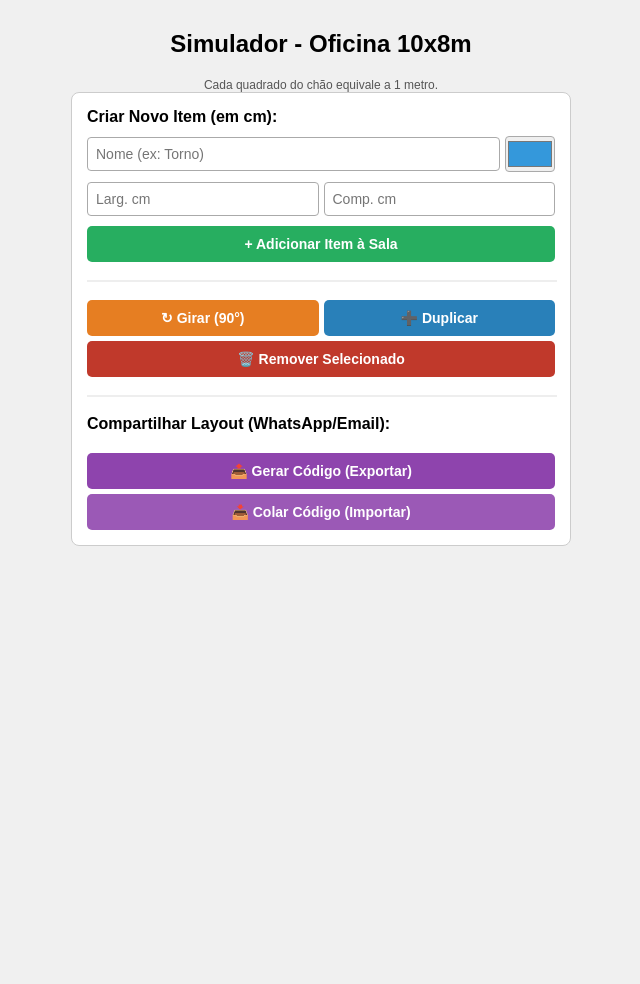
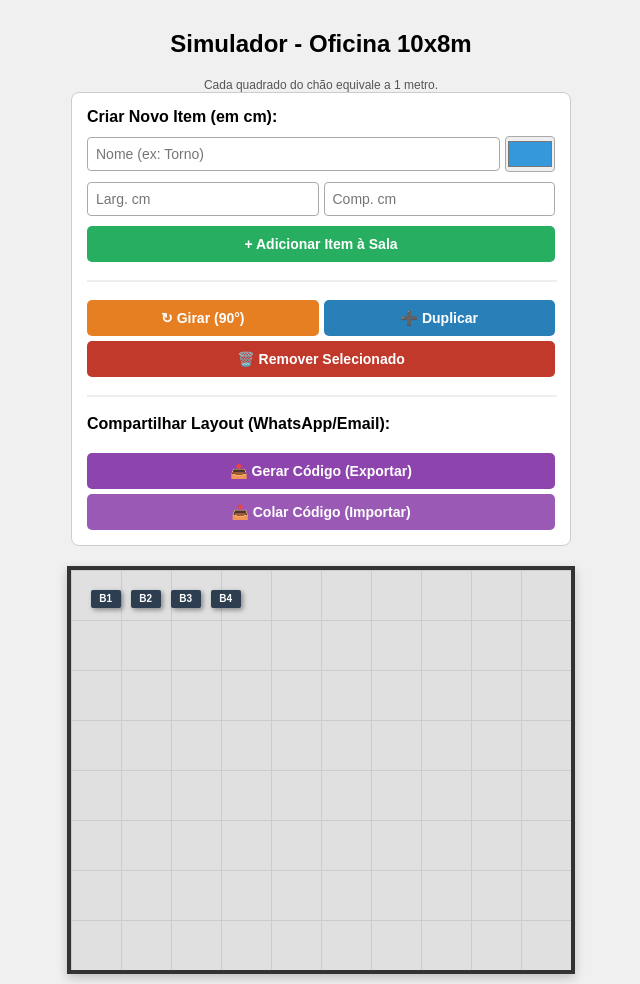
Before and after one commit to VictorHugo277/Senai-oficina, a plain HTML site: page index.html in a window 1280 px wide. Shown: the whole page, without its empty margins (319-959 px from the left). Before the commit the page ends 800 px from the top, so only its background shows below. Drawn offline with Linux system fonts and the light colour scheme.

Commit message:
Add item divs B1 to B4 in index.html
Added new div elements for items B1 to B4 in the layout.

```diff
--- a/index.html
+++ b/index.html
@@ -128,6 +128,12 @@
         </div>
     </div>
 
+<div id="sala">
+        <div class="item" style="top: 20px; left: 20px; width: 29.5px; height: 18px; background-color: #2c3e50;" data-angle="0">B1</div>
+        <div class="item" style="top: 20px; left: 60px; width: 29.5px; height: 18px; background-color: #2c3e50;" data-angle="0">B2</div>
+        <div class="item" style="top: 20px; left: 100px; width: 29.5px; height: 18px; background-color: #2c3e50;" data-angle="0">B3</div>
+        <div class="item" style="top: 20px; left: 140px; width: 29.5px; height: 18px; background-color: #2c3e50;" data-angle="0">B4</div>
+    </div>
 
     <script>
         let itemArrastado = null;
```
